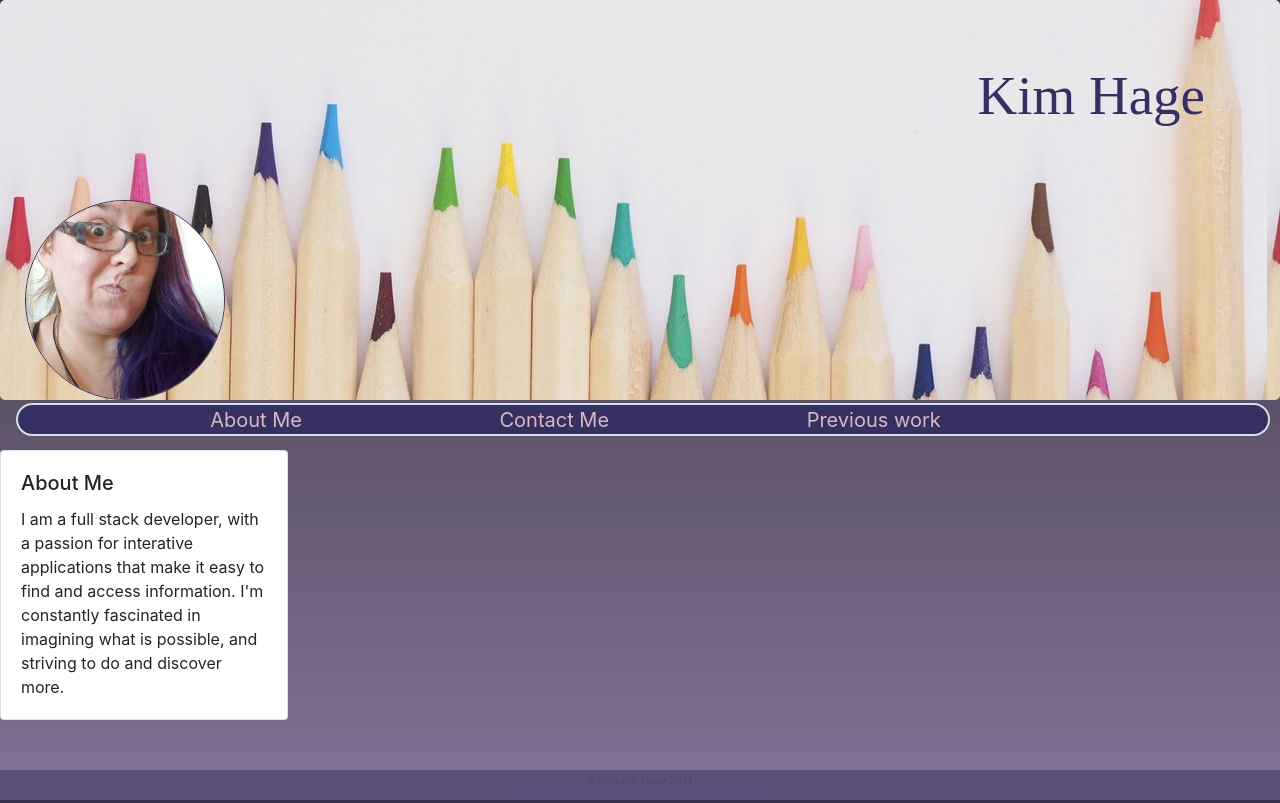
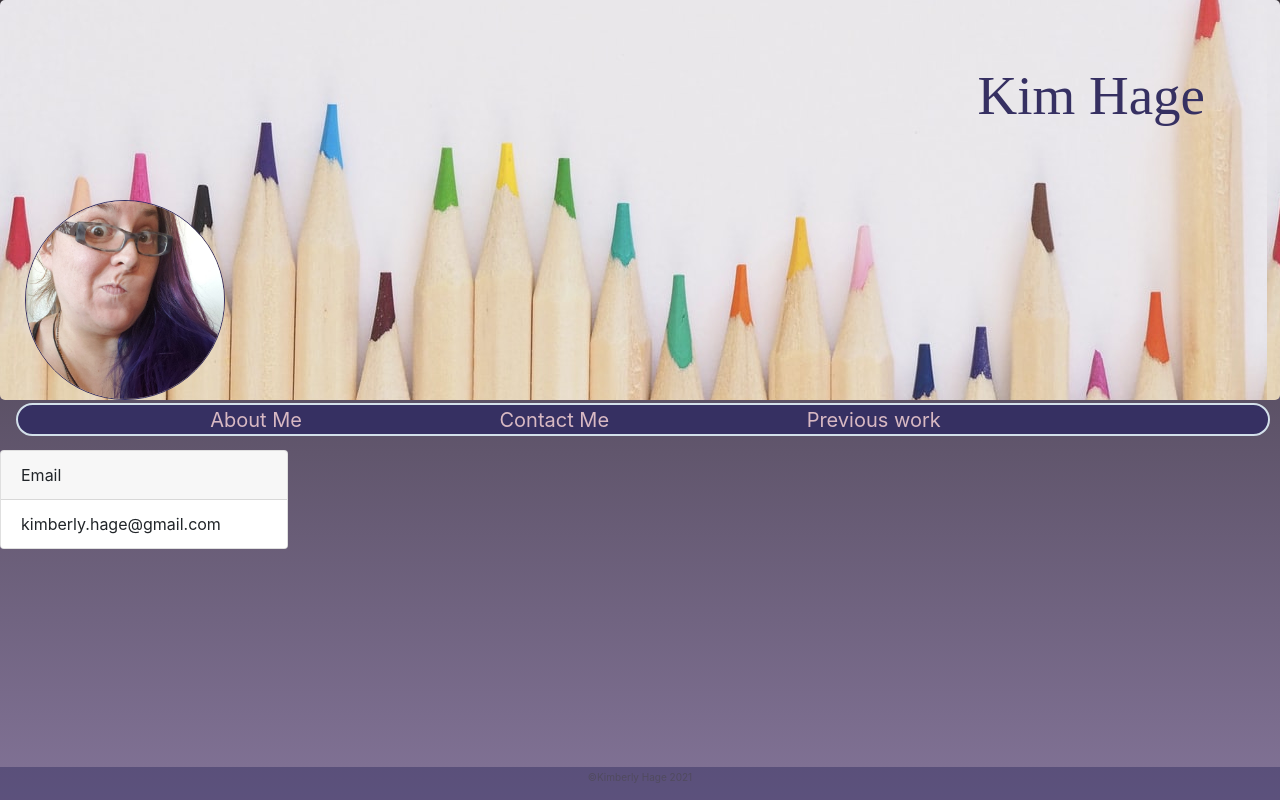
Before and after one commit to IamAlphena/klhageportfolio, a React (Create React App) app: page /Contact in a window 1280 px wide. Built offline with nearby package versions, Linux system fonts and the light colour scheme.

Commit message:
added base card and pages

```diff
--- a/package.json
+++ b/package.json
@@ -10,6 +10,7 @@
     "react": "^17.0.2",
     "react-bootstrap": "^1.5.2",
     "react-dom": "^17.0.2",
+    "react-router-dom": "^5.2.0",
     "react-scripts": "4.0.3",
     "web-vitals": "^1.1.1"
   },
--- a/src/App.js
+++ b/src/App.js
@@ -1,11 +1,24 @@
+import React from 'react';
+import { BrowserRouter as Router, Route, Switch } from 'react-router-dom';
 import './App.css';
-import AboutCard from './components/Cards/aboutcard'
-import './index.css'
-import 'bootstrap/dist/css/bootstrap.min.css'
+import './index.css';
+import 'bootstrap/dist/css/bootstrap.min.css';
+import About from "./pages/about";
+import Contact from './pages/contact';
+import Examples from './pages/examples';
 
 function App() {
   return (
-    <AboutCard />
+    <Router>
+      <div>
+        <Switch>
+          <Route exact path='/' component={About} />
+          <Route exact path='/About' component={About} />
+          <Route exact path='/Contact' component={Contact} />
+          <Route exact path='/Examples' component={Examples} />
+        </Switch>
+      </div>
+    </Router>
   );
 }
 
--- /dev/null
+++ b/src/components/Cards/contactcard.js
@@ -0,0 +1,16 @@
+import React from 'react';
+import { ListGroup } from 'react-bootstrap';
+import Card from 'react-bootstrap/Card'
+
+function ContactCard(){
+    return (
+        <Card style={{width: '18rem'}}>
+            <Card.Header>Email</Card.Header>
+            <ListGroup variant="flush">
+                <ListGroup.Item>kimberly.hage@gmail.com</ListGroup.Item>
+            </ListGroup>
+        </Card>
+    )
+}
+
+export default ContactCard;
--- /dev/null
+++ b/src/components/Cards/examplecard.js
@@ -0,0 +1,14 @@
+import React from 'react';
+import Card from 'react-bootstrap/Card';
+import Quiz from '../../images/quiz1.png';
+
+function ExampleCard(){
+    return(
+        <Card style={{width: '18rem'}}>
+            <Card.Img variant="top" src={Quiz} alt="Quiz Preview" />
+            <Card.Title>Coding Quiz</Card.Title>
+        </Card>
+    )
+}
+
+export default ExampleCard;
--- a/src/components/footer.js
+++ b/src/components/footer.js
@@ -3,7 +3,7 @@ import React from 'react';
 function Footer() {
     return (
         <>
-     <div class="spacer"></div>
+     <div className="spacer"></div>
     <footer>
        <p> ©Kimberly Hage 2021 </p>
     </footer>
--- a/src/components/header.js
+++ b/src/components/header.js
@@ -4,11 +4,11 @@ import selfie from '../images/selfie.jpg'
 
 function Header() {
     return (
-        <div class="break">
-            <div class="photo">
+        <div className="break">
+            <div className="photo">
                 <img src={selfie} alt="self" />
             </div>
-            <div class="name">
+            <div className="name">
                 Kim Hage
             </div>
         </div>
--- a/src/components/navbar.js
+++ b/src/components/navbar.js
@@ -4,11 +4,11 @@ function Navbar() {
     return (
         <>
             <nav>
-                <a href="#Bio">About Me</a>
-                <a href="#Contact">Contact Me</a>
-                <a href="#Examples">Previous work</a>
+                <a href="/About">About Me</a>
+                <a href="/Contact">Contact Me</a>
+                <a href="/Examples">Previous work</a>
             </nav>
-            <div class="spacer"></div>
+            <div className="spacer"></div>
         </>
     )
 }
--- a/src/index.css
+++ b/src/index.css
@@ -242,6 +242,11 @@ footer{
     text-align: center;
     background-color: #363062;
     opacity: 0.5;
+    position: absolute;
+    left: 0;
+    bottom: 0;
+    right: 0;
+    width: 100%;
 }
 
 footer p{
--- a/src/pages/about.js
+++ b/src/pages/about.js
@@ -0,0 +1,12 @@
+import React from 'react';
+import AboutCard from '../components/Cards/aboutcard'
+
+function About(){
+    return(
+        <>
+        <AboutCard />
+        </>
+    )
+}
+
+export default About;
--- a/src/pages/contact.js
+++ b/src/pages/contact.js
@@ -0,0 +1,10 @@
+import React from 'react';
+import ContactCard from "../components/Cards/contactcard";
+
+function Contact(){
+    return(
+        <ContactCard />
+    )
+}
+
+export default Contact;
--- a/src/pages/examples.js
+++ b/src/pages/examples.js
@@ -0,0 +1,10 @@
+import React from 'react';
+import ExampleCard from '../components/Cards/examplecard';
+
+function Examples(){
+    return(
+        <ExampleCard />
+    )
+}
+
+export default Examples;
```
Also changed, not shown: src/images/quiz1.png (added), 1 other file (tests, documents, lock files or other folders).
